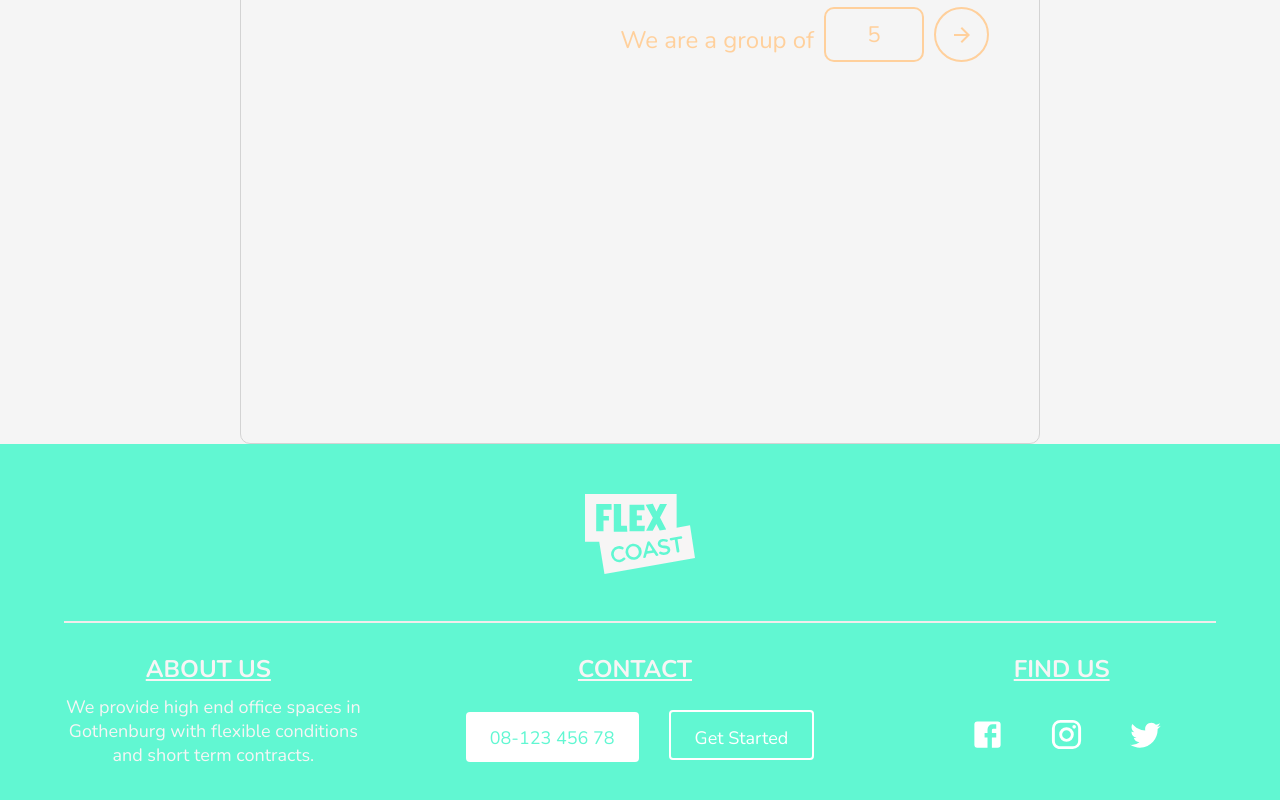
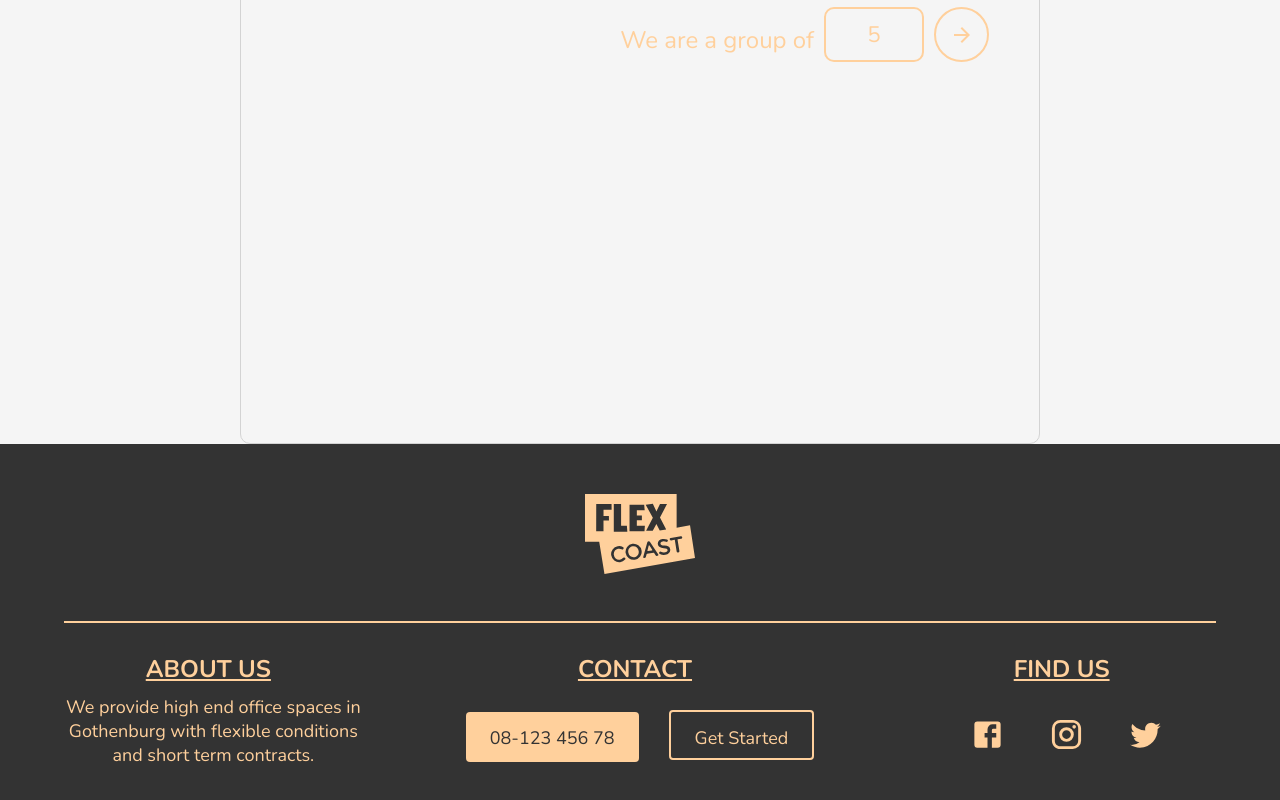
Before and after one commit to SevaDer14/flex_coast_client, a React (Create React App) app: page /inquiry in a window 1280 px wide. Shown: the part 507-1307 px from the top of the page. Built offline with nearby package versions, Linux system fonts and the light colour scheme.

Commit message:
makes footer dark

```diff
--- a/src/components/Inquiry/Answer.jsx
+++ b/src/components/Inquiry/Answer.jsx
@@ -12,7 +12,6 @@ const Answer = ({
   labels,
   dataCys,
   values,
-  ref,
 }) => {
   const [inputValue, setInputValue] = useState(
     store.getState().formData[questionKey]
@@ -77,6 +76,7 @@ const Answer = ({
             disabled={filled}
             data-cy='input'
             type={type}
+            id='input'
             value={inputValue}
             required
             onChange={(event) => {
--- a/src/styles/_footer.scss
+++ b/src/styles/_footer.scss
@@ -1,21 +1,21 @@
 @import './variables';
 
 #footer {
-  background-color: $mainColor;
+  background-color: #333;
   padding-top: 50px;
   width: 100%;
   padding-bottom: 50px;
 
   .footer-header {
     font-size: 20px;
-    color: rgb(247, 245, 245);
+    color: $secondaryColor;
     text-align: center;
     margin: 0 0 20px 0;
   }
   .top-hr {
     border: none;
     height: 2px;
-    background-color: rgb(242, 236, 236);
+    background-color: $secondaryColor;
     text-align: center;
     margin: 0 5%;
   }
@@ -27,11 +27,11 @@
     h3 {
       text-decoration: underline;
       text-transform: uppercase;
-      color: rgb(247, 245, 245);
+      color: $secondaryColor;
     }
 
     .footer-text {
-      color: rgb(247, 245, 245);
+      color: $secondaryColor;
       text-decoration: none;
       font-size: 18px;
       margin: 0 40px 0 40px;
@@ -58,29 +58,29 @@
       }
     }
     .custom-button {
-      background-color: #fff;
+      background-color: $secondaryColor;
       margin: 15px;
       &:hover {
         opacity: 70%;
         transform: none;
       }
       a {
-        color: $mainColor;
+        color: #333;
       }
     }
     .custom-button:nth-last-child(1) {
       background-color: transparent;
-      border: 2px solid #fff;
-      color: #fff;
+      border: 2px solid $secondaryColor;
+      color: $secondaryColor;
     }
     .icon {
-      color: white !important;
+      color: $secondaryColor !important;
       margin: 10px;
     }
   }
   .logo {
     height: 120px;
-    color: white;
+    color: $secondaryColor;
     padding-bottom: 40px;
   }
 }
--- a/src/styles/globals.css
+++ b/src/styles/globals.css
@@ -100,7 +100,7 @@
 }
 
 #footer {
-  background-color: #61f7d2;
+  background-color: #333;
   padding-top: 50px;
   width: 100%;
   padding-bottom: 50px;
@@ -108,7 +108,7 @@
 
 #footer .footer-header {
   font-size: 20px;
-  color: #f7f5f5;
+  color: #ffd09c;
   text-align: center;
   margin: 0 0 20px 0;
 }
@@ -116,7 +116,7 @@
 #footer .top-hr {
   border: none;
   height: 2px;
-  background-color: #f2ecec;
+  background-color: #ffd09c;
   text-align: center;
   margin: 0 5%;
 }
@@ -130,11 +130,11 @@
 #footer .sub-header h3 {
   text-decoration: underline;
   text-transform: uppercase;
-  color: #f7f5f5;
+  color: #ffd09c;
 }
 
 #footer .sub-header .footer-text {
-  color: #f7f5f5;
+  color: #ffd09c;
   text-decoration: none;
   font-size: 18px;
   margin: 0 40px 0 40px;
@@ -165,7 +165,7 @@
 }
 
 #footer .sub-header .custom-button {
-  background-color: #fff;
+  background-color: #ffd09c;
   margin: 15px;
 }
 
@@ -176,23 +176,23 @@
 }
 
 #footer .sub-header .custom-button a {
-  color: #61f7d2;
+  color: #333;
 }
 
 #footer .sub-header .custom-button:nth-last-child(1) {
   background-color: transparent;
-  border: 2px solid #fff;
-  color: #fff;
+  border: 2px solid #ffd09c;
+  color: #ffd09c;
 }
 
 #footer .sub-header .icon, #footer .sub-header .answer-container .done-btn .icon-filled, .answer-container .done-btn #footer .sub-header .icon-filled, #footer .sub-header .answer-container .done-btn-filled .icon-filled, .answer-container .done-btn-filled #footer .sub-header .icon-filled {
-  color: white !important;
+  color: #ffd09c !important;
   margin: 10px;
 }
 
 #footer .logo {
   height: 120px;
-  color: white;
+  color: #ffd09c;
   padding-bottom: 40px;
 }
 
```
Also changed, not shown: src/assets/logoWhite.svg.
